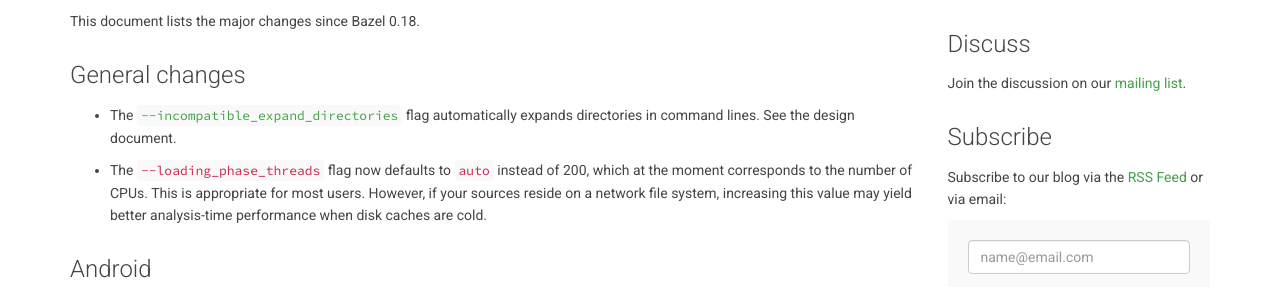
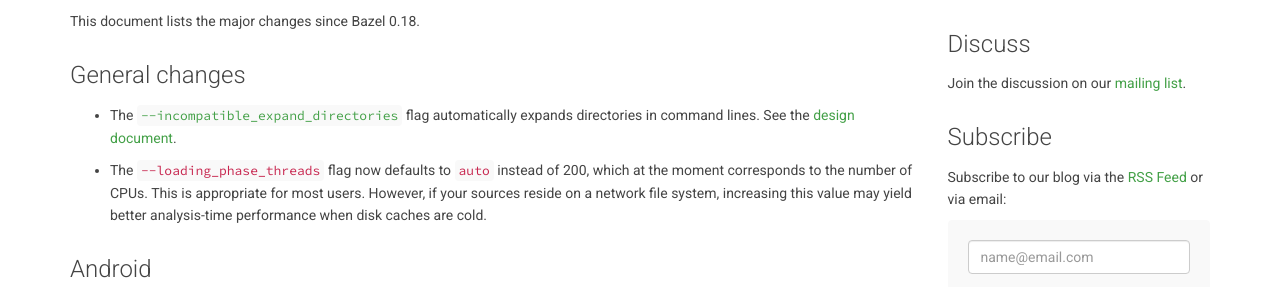
Before and after one commit to bazelbuild/bazel-blog, a Jekyll site: the page built from _posts/2018-10-29-bazel-0.19.0.md, in a window 1280 px wide and 900 px high. Shown: the part 308-595 px from the top of the window. Built offline with Jekyll 4.4.1, drawn with Linux system fonts in a browser that asks for light colours; nearby versions of some CDN libraries; library files that are not in the unit come from our copies; Markdown is read by kramdown in place of the engine named in the settings; part of the change alters nothing that is shown.

```diff
--- a/_posts/2018-10-29-bazel-0.19.0.md
+++ b/_posts/2018-10-29-bazel-0.19.0.md
@@ -11,7 +11,7 @@ This document lists the major changes since Bazel 0.18.
 
 ## General changes
 
-* The [`--incompatible_expand_directories`](https://docs.bazel.build/versions/master/skylark/backward-compatibility.html#expand-directories-in-args) flag automatically expands directories in command lines. See the design document.
+* The [`--incompatible_expand_directories`](https://docs.bazel.build/versions/master/skylark/backward-compatibility.html#expand-directories-in-args) flag automatically expands directories in command lines. See the [design document](https://docs.google.com/document/d/11agWFiOUiz2htBLj6swPTob5z78TrCxm8DQE4uJLOwM).
 
 * The `--loading_phase_threads` flag now defaults to `auto` instead of 200, which at the moment corresponds to the number of CPUs. This is appropriate for most users. However, if your sources reside on a network file system, increasing this value may yield better analysis-time performance when disk caches are cold.
 
```
